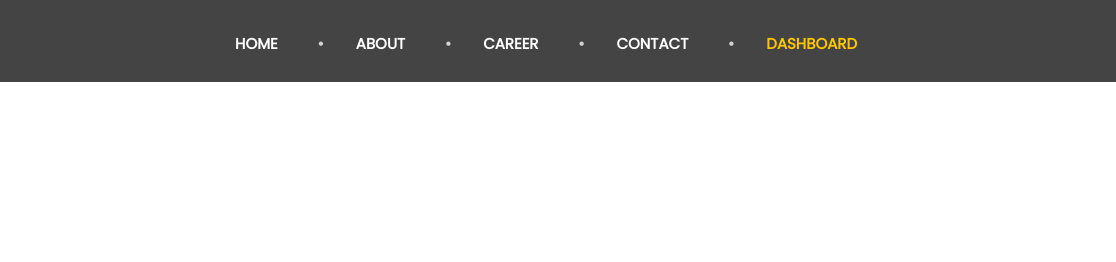
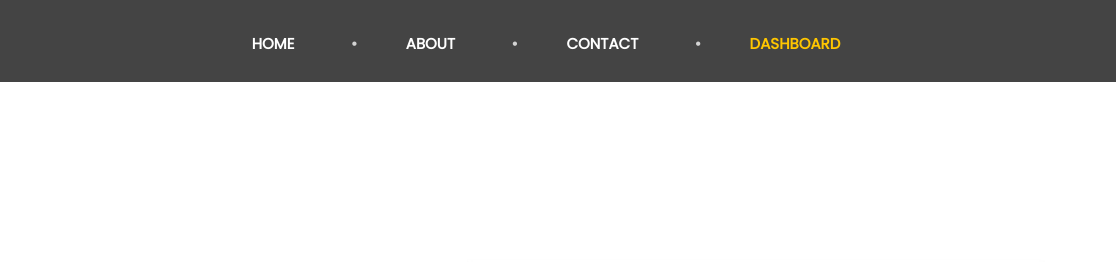
Before and after one commit to hyeongjinkim/karamel.ai, a plain HTML site: page index.html in a window 1280 px wide. Shown: the top 262 px of the page, 164-1280 px from the left. Drawn offline with nearby package versions, Linux system fonts and the light colour scheme; some packages are replaced by stand-ins of ours; a script that the page names is missing; a web font is replaced by a local one.

Commit message:
상단 메뉴 수정 및 robots.txt 추가

```diff
--- a/index.html
+++ b/index.html
@@ -49,10 +49,9 @@
             </a>
             <ul class="menus">
                 <li class="menu"><a href="http://karamel.ai/">HOME</a></li>
-                <li class="menu"><a href="http://dable.io/ko/about/">ABOUT</a></li>
-                <li class="menu"><a href="http://dable.io/ko/careers/">CAREER</a></li>
+                <li class="menu"><a href="http://dable.io/ko/about/"  target="_blank">ABOUT</a></li>
                 <li class="menu"><a href="#contact-form">CONTACT</a></li>
-                <li class="menu"><a href="https://admin.karamel.ai/" style="color:#ffc600;">DASHBOARD</a></li>
+                <li class="menu"><a href="https://admin.karamel.ai/" style="color:#ffc600;"  target="_blank">DASHBOARD</a></li>
             </ul>
             <div class="mobile-menu-btn">
                 <button></button>
```
Also changed, not shown: robots.txt.
